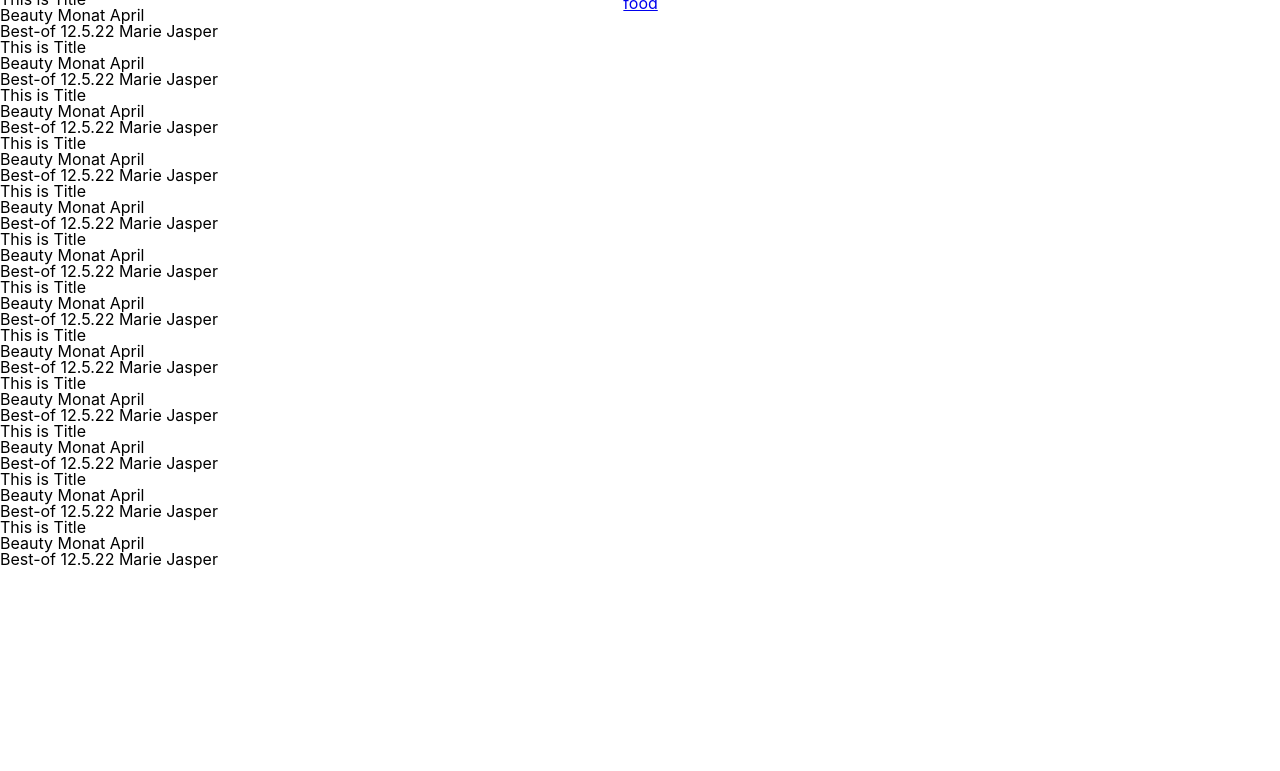
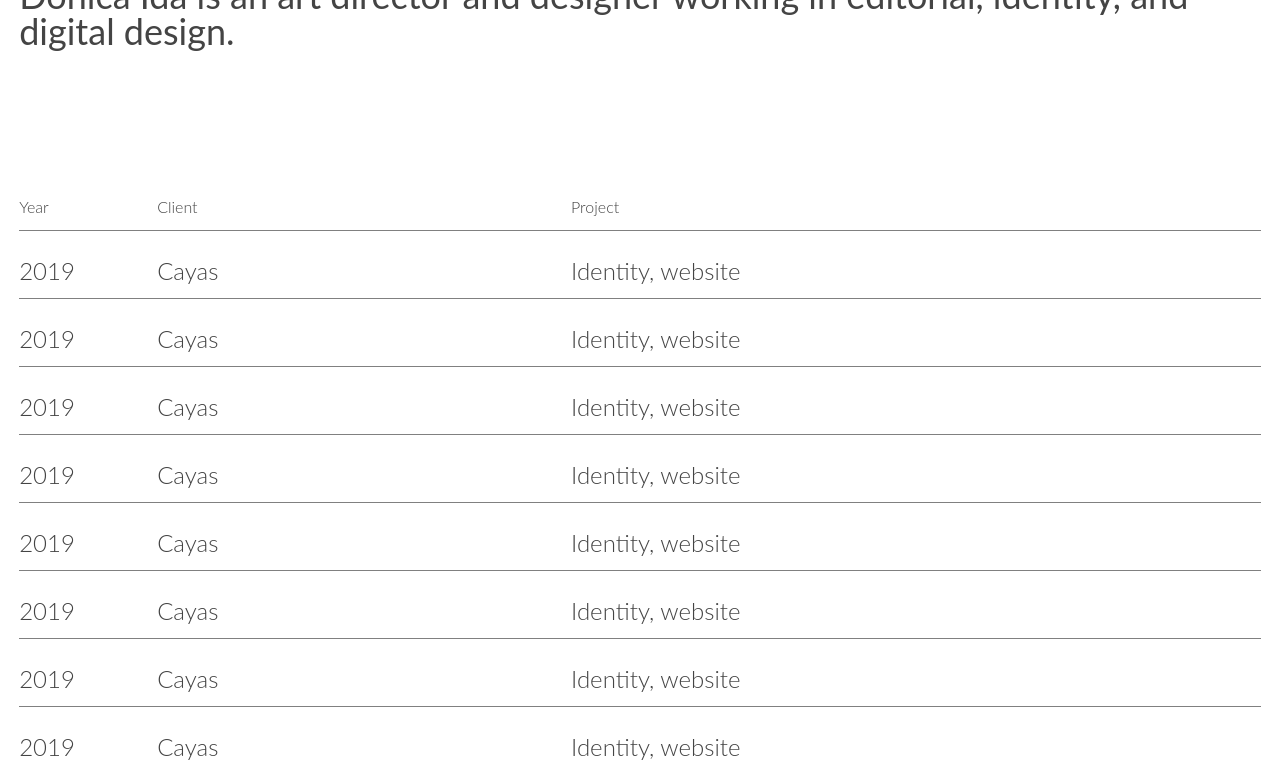
Before and after one commit to Jay1Koding/scss-masterclass, a website: page index.html in a window 1280 px wide. Shown: the part 49-820 px from the top of the page. Drawn offline with Linux system fonts and the light colour scheme.

Commit message:
i made Donica before clone

```diff
--- a/index.html
+++ b/index.html
@@ -10,171 +10,95 @@
     ></script>
     <link rel="stylesheet" href="dist/css/reset.css" />
     <link rel="stylesheet" href="dist/css/styles.css" />
-    <title>Document</title>
+    <title>(S)CSS Masterclass</title>
   </head>
   <body>
-    <header class="header">
-      <h1 class="logo">beige</h1>
-      <ul class="category__list">
-        <li><span></span><a href="#">mode</a></li>
-        <li><span></span><a href="#">interior</a></li>
-        <li><span></span><a href="#">beauty</a></li>
-        <li><span></span><a href="#">kultur</a></li>
-        <li><span></span><a href="#">food</a></li>
-      </ul>
-      <ul class="search">
-        <li><a href="#">about</a></li>
-        <li>
-          <a href="#"><i class="fas fa-search"></i></a>
-        </li>
-      </ul>
+    <header>
+      <h1 class="title">
+        Donica Ida is an art director and designer working in editorial,
+        identity, and digital design.
+      </h1>
     </header>
 
     <main>
-      <article class="post">
-        <header>This is Title</header>
-        <div class="post__content">
-          <div class="visible"><h1>Beauty Monat April</h1></div>
-          <div class="invisible"></div>
+      <div class="label grid">
+        <label>Year</label>
+        <label>Client</label>
+        <label>Project</label>
       </div>
-        <footer>
-          <span>Best-of</span>
-          <span>12.5.22</span>
-          <span>Marie Jasper</span>
-        </footer>
-      </article>
-      <article class="post">
-        <header>This is Title</header>
-        <div class="post__content">
-          <div class="visible"><h1>Beauty Monat April</h1></div>
-          <div class="invisible"></div>
+
+      <div class="table grid">
+        <div>2019</div>
+        <div>Cayas</div>
+        <div>Identity, website</div>
       </div>
-        <footer>
-          <span>Best-of</span>
-          <span>12.5.22</span>
-          <span>Marie Jasper</span>
-        </footer>
-      </article>
-      <article class="post">
-        <header>This is Title</header>
-        <div class="post__content">
-          <div class="visible"><h1>Beauty Monat April</h1></div>
-          <div class="invisible"></div>
+      <div class="table grid">
+        <div>2019</div>
+        <div>Cayas</div>
+        <div>Identity, website</div>
       </div>
-        <footer>
-          <span>Best-of</span>
-          <span>12.5.22</span>
-          <span>Marie Jasper</span>
-        </footer>
-      </article>
-      <article class="post">
-        <header>This is Title</header>
-        <div class="post__content">
-          <div class="visible"><h1>Beauty Monat April</h1></div>
-          <div class="invisible"></div>
+      <div class="table grid">
+        <div>2019</div>
+        <div>Cayas</div>
+        <div>Identity, website</div>
       </div>
-        <footer>
-          <span>Best-of</span>
-          <span>12.5.22</span>
-          <span>Marie Jasper</span>
-        </footer>
-      </article>
-      <article class="post">
-        <header>This is Title</header>
-        <div class="post__content">
-          <div class="visible"><h1>Beauty Monat April</h1></div>
-          <div class="invisible"></div>
+      <div class="table grid">
+        <div>2019</div>
+        <div>Cayas</div>
+        <div>Identity, website</div>
       </div>
-        <footer>
-          <span>Best-of</span>
-          <span>12.5.22</span>
-          <span>Marie Jasper</span>
-        </footer>
-      </article>
-      <article class="post">
-        <header>This is Title</header>
-        <div class="post__content">
-          <div class="visible"><h1>Beauty Monat April</h1></div>
-          <div class="invisible"></div>
+      <div class="table grid">
+        <div>2019</div>
+        <div>Cayas</div>
+        <div>Identity, website</div>
       </div>
-        <footer>
-          <span>Best-of</span>
-          <span>12.5.22</span>
-          <span>Marie Jasper</span>
-        </footer>
-      </article>
-      <article class="post">
-        <header>This is Title</header>
-        <div class="post__content">
-          <div class="visible"><h1>Beauty Monat April</h1></div>
-          <div class="invisible"></div>
+      <div class="table grid">
+        <div>2019</div>
+        <div>Cayas</div>
+        <div>Identity, website</div>
       </div>
-        <footer>
-          <span>Best-of</span>
-          <span>12.5.22</span>
-          <span>Marie Jasper</span>
-        </footer>
-      </article>
-      <article class="post">
-        <header>This is Title</header>
-        <div class="post__content">
-          <div class="visible"><h1>Beauty Monat April</h1></div>
-          <div class="invisible"></div>
+      <div class="table grid">
+        <div>2019</div>
+        <div>Cayas</div>
+        <div>Identity, website</div>
       </div>
-        <footer>
-          <span>Best-of</span>
-          <span>12.5.22</span>
-          <span>Marie Jasper</span>
-        </footer>
-      </article>
-      <article class="post">
-        <header>This is Title</header>
-        <div class="post__content">
-          <div class="visible"><h1>Beauty Monat April</h1></div>
-          <div class="invisible"></div>
+      <div class="table grid">
+        <div>2019</div>
+        <div>Cayas</div>
+        <div>Identity, website</div>
       </div>
-        <footer>
-          <span>Best-of</span>
-          <span>12.5.22</span>
-          <span>Marie Jasper</span>
-        </footer>
-      </article>
-      <article class="post">
-        <header>This is Title</header>
-        <div class="post__content">
-          <div class="visible"><h1>Beauty Monat April</h1></div>
-          <div class="invisible"></div>
+      <div class="table grid">
+        <div>2019</div>
+        <div>Cayas</div>
+        <div>Identity, website</div>
       </div>
-        <footer>
-          <span>Best-of</span>
-          <span>12.5.22</span>
-          <span>Marie Jasper</span>
-        </footer>
-      </article>
-      <article class="post">
-        <header>This is Title</header>
-        <div class="post__content">
-          <div class="visible"><h1>Beauty Monat April</h1></div>
-          <div class="invisible"></div>
-        </div>
-        <footer>
-          <span>Best-of</span>
-          <span>12.5.22</span>
-          <span>Marie Jasper</span>
-        </footer>
-      </article>
-      <article class="post">
-        <header>This is Title</header>
-        <div class="post__content">
-          <div class="visible"><h1>Beauty Monat April</h1></div>
-          <div class="invisible"></div>
-        </div>
-        <footer>
-          <span>Best-of</span>
-          <span>12.5.22</span>
-          <span>Marie Jasper</span>
-        </footer>
+
+      <article>
+        <p>
+          <span class="span">Education</span> MFA Design Entrepreneurship,
+          School of Visual Arts; BFA Visual Communication Design, University of
+          Washington. <span class="span">Formerly at</span> HuffPost Highline,
+          Mary Review, Critical Mass, Pentagram.
+          <span class="span">Select clients</span> Airbnb, Condé Nast Traveler,
+          Google Creative Lab, Planned Parenthood.
+        </p>
+
+        <p>
+          <span class="span">About</span> Donica Ida is a Hawaii-born designer
+          who loves beautiful typography and a well-told story. She is the
+          former Creative Director of HuffPost Highline and Design Director of
+          Mary Review. Donica lives somewhere between Brooklyn and the PNW, and
+          splits her spare time between road trips, <a href="#">hikes</a> and
+          ramen. She is currently contracting at Google Creative Lab while
+          looking for new opportunities*. <span class="span">Connect</span>
+          <a href="#">Email</a>, <a href="#">Instagram</a>,
+          <a href="#">LinkedIn</a>, <a href="#">WorkingNotWorking</a>.
+        </p>
       </article>
     </main>
+
+    <footer>
+      *2021 portfolio update coming shortly. Email for latest work. Mahalo.
+    </footer>
   </body>
 </html>
--- a/src/scss/styles.scss
+++ b/src/scss/styles.scss
@@ -1,143 +1,71 @@
-@import url('https://fonts.googleapis.com/css2?family=Roboto:wght@400;500&display=swap');
-@import url('https://fonts.googleapis.com/css2?family=Oleo+Script+Swash+Caps:wght@400;700&display=swap');
-@import url('https://fonts.googleapis.com/css2?family=Koulen&display=swap');
+// {
+//   @import url('https://fonts.googleapis.com/css2?family=Koulen&display=swap');
+//   font-family: 'Koulen', cursive;
+// }
 
-@import 'mixins';
+@import url('https://fonts.googleapis.com/css2?family=Open+Sans:ital,wght@0,300;1,300&display=swap');
 
 * {
   box-sizing: border-box;
 }
 
-/* font-family: 'Roboto', sans-serif; */
-/* font-family: 'Oleo Script Swash Caps', cursive; */
+body {
+  font-family: 'Lato', sans-serif;
+  padding: 2% 1.5%;
 
-a {
-  text-decoration: none;
-  color: inherit;
-  text-transform: uppercase;
+  color: #444444;
+  font-weight: 300;
 }
 
-body {
-  font-family: 'Roboto', sans-serif;
-  margin-top: 60px;
+header {
+  font-size: 36px;
+  font-weight: 400;
 }
 
-.header {
-  font-size: 32px;
-  padding: 0 10px;
-  height: 60px;
-  width: 100%;
-  background-color: #f9f5f2;
-  position: fixed;
-  top: 0;
-  left: 0;
-  display: flex;
-  align-items: center;
-  justify-content: space-between;
+main {
+  margin-top: 150px;
+}
 
-  .logo {
-    font-family: 'Koulen', cursive;
-    font-size: 48px;
-    text-transform: uppercase;
-    letter-spacing: 4px;
-    cursor: pointer;
+.grid {
+  display: grid;
+  grid-template-columns: 1fr 3fr 5fr;
+  margin-bottom: 15px;
+  &:not(.label) {
+    font-size: 24px;
   }
-
-  .category__list {
-    display: flex;
-
-    li {
-      display: flex;
-      align-items: center;
-
-      &:hover {
-        font-family: 'Oleo Script Swash Caps', cursive;
-      }
-
-      @extend #margin-right;
-      span {
-        width: 15px;
-        height: 15px;
-        border-radius: 50%;
-        @extend #margin-right;
-      }
-      &:nth-child(n) {
-        span {
-          background-color: red;
-        }
-      }
-      &:nth-child(2n) {
-        span {
-          background-color: blue;
-        }
-      }
+  &:hover {
+    &:not(.label) {
+      font-style: italic;
     }
   }
-  .search {
-    display: flex;
+}
 
-    li {
-      @extend #margin-right;
+.table {
+  padding-top: 28px;
+
+  border-top: 1px solid gray;
+}
+
+article {
+  letter-spacing: 1.5px;
+
+  span {
+    font-size: 14px;
+    letter-spacing: normal;
+  }
+  font-size: 26px;
+  p {
+    margin-top: 95px;
+    a {
+      color: inherit;
       &:hover {
-        font-family: 'Oleo Script Swash Caps', cursive;
+        font-style: italic;
       }
     }
   }
 }
 
-main {
-  background-color: orange;
-  display: grid;
-  grid-template-columns: repeat(6, 1fr);
-  grid-auto-rows: 50vh;
-  .post {
-    padding: 20px;
-    position: relative;
-    display: flex;
-    flex-direction: column;
-    justify-content: space-between;
-
-    header {
-      display: flex;
-      justify-content: center;
-    }
-    footer {
-      display: flex;
-      justify-content: space-between;
-    }
-    header,
-    footer {
-      z-index: 1;
-    }
-    .post__content {
-      position: absolute;
-      top: 0;
-      left: 0;
-      width: 100%;
-      height: 100%;
-      display: flex;
-      justify-content: center;
-      align-items: center;
-      .visible {
-        font-size: 32px;
-        text-align: center;
-      }
-      .invisible {
-        background-image: url('https://images.prismic.io/beige/c75b3ee0-104b-4de7-b36b-0d6abce0702d_DSCF5822.jpg?auto=compress,format?auto=format,compress&q=60&fit=crop&w=500&h=800');
-        background-position: center;
-        background-size: cover;
-        width: 100%;
-        height: 100%;
-        display: none;
-      }
-      &:hover {
-        .visible {
-          display: none;
-        }
-        .invisible {
-          display: block;
-        }
-      }
-    }
-  }
+footer {
+  margin-top: 50px;
+  font-size: 14px;
 }
```
Also changed, not shown: dist/css/styles.css, readme.md. Lines whose indentation alone changed are shown as unchanged.
